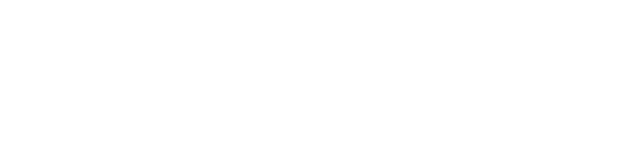
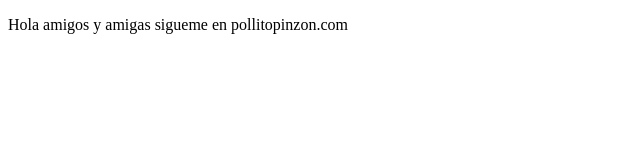
Before and after one commit to DanielPCol/CursoDemoPrework, a plain HTML site: page index.html in a window 1280 px wide. Shown: the whole page, without its empty margins (0-640 px from the left). Drawn offline with Linux system fonts and the light colour scheme.

Commit message:
cambios agrgamos sitio web

```diff
--- a/index.html
+++ b/index.html
@@ -4,9 +4,9 @@
     <meta charset="UTF-8">
     <meta http-equiv="X-UA-Compatible" content="IE=edge">
     <meta name="viewport" content="width=device-width, initial-scale=1.0">
-    <title>Document</title>
+    <title>Hola Mundo</title>
 </head>
 <body>
-
+    <p>Hola amigos y amigas sigueme en pollitopinzon.com</p>
 </body>
 </html>
```
